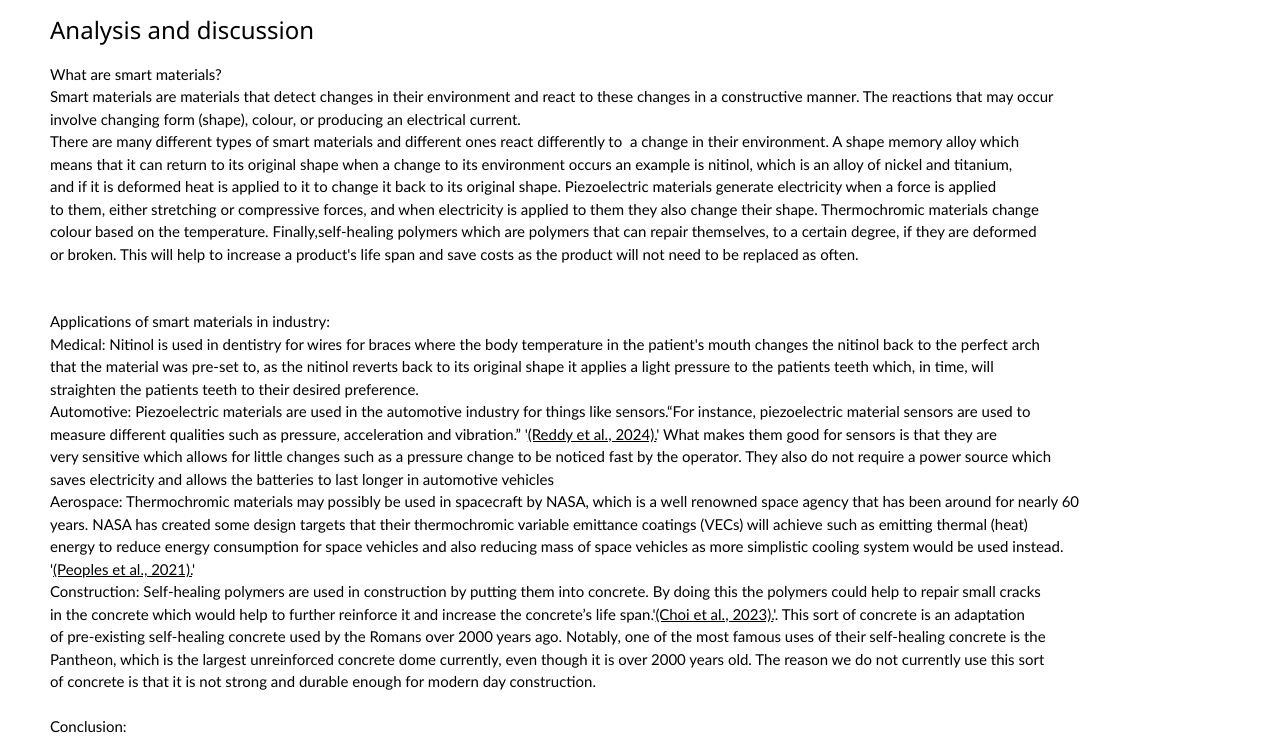
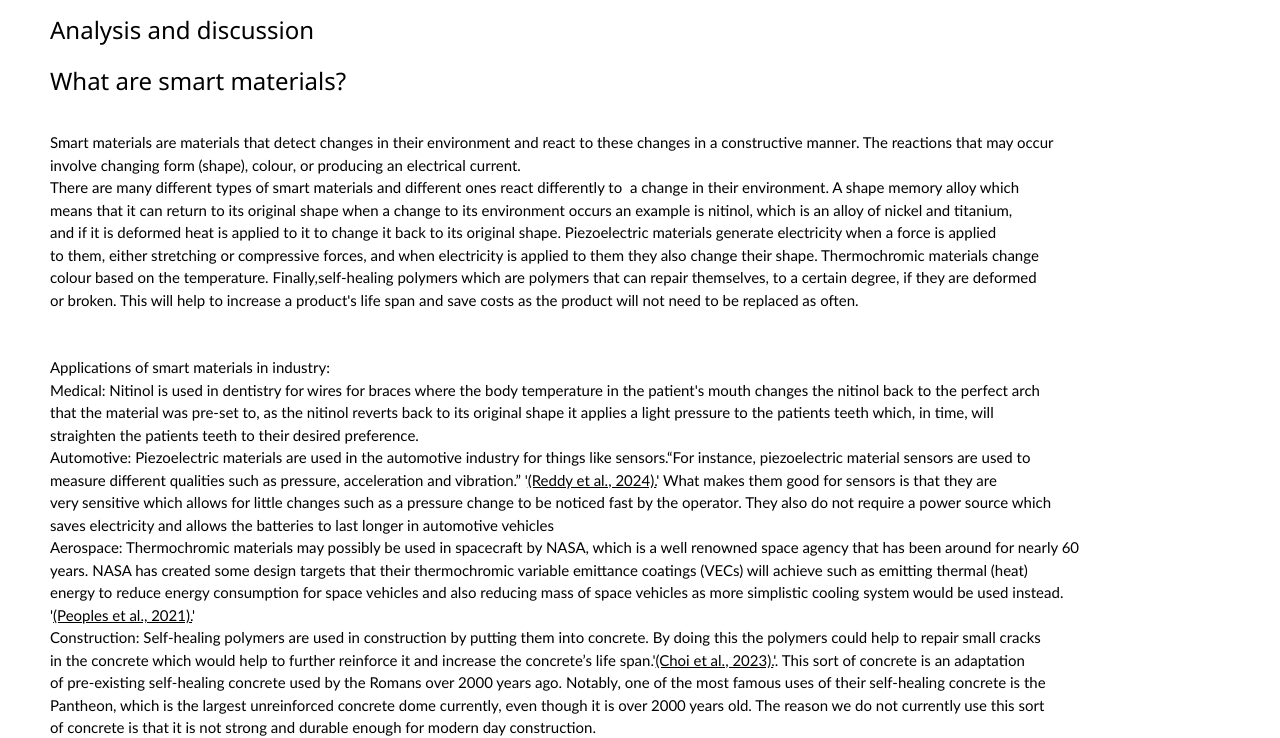
Before and after one commit to FEPSFY6916317/FY6916317, a plain HTML site: page index.html in a window 1280 px wide. Shown: the part 1428-2166 px from the top of the page. Drawn offline with nearby package versions, Linux system fonts and the light colour scheme.

Commit message:
Update index.html

```diff
--- a/index.html
+++ b/index.html
@@ -179,7 +179,7 @@ companies and consumers to save money and reduce waste that could harm the envir
 <h3 id="Analysis and discussion">Analysis and discussion</h3>
 <p class="ex1">
 <pre id="Analysis_InText" style="font-family: calibri;">
-What are smart materials?
+<h3 id="What are smart materials?">What are smart materials?</h3>
 Smart materials are materials that detect changes in their environment and react to these changes in a constructive manner. The reactions that may occur
 involve changing form (shape), colour, or producing an electrical current.
 There are many different types of smart materials and different ones react differently to  a change in their environment. A shape memory alloy which
```
